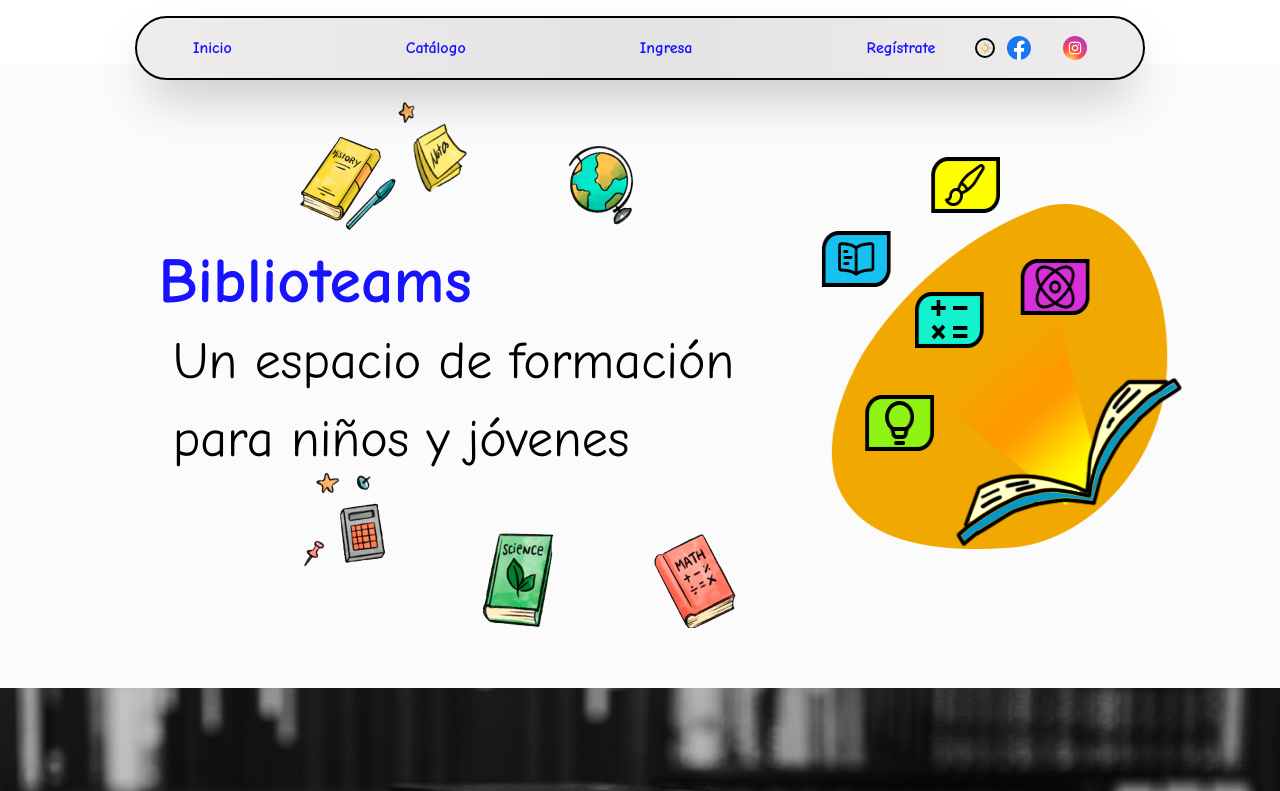
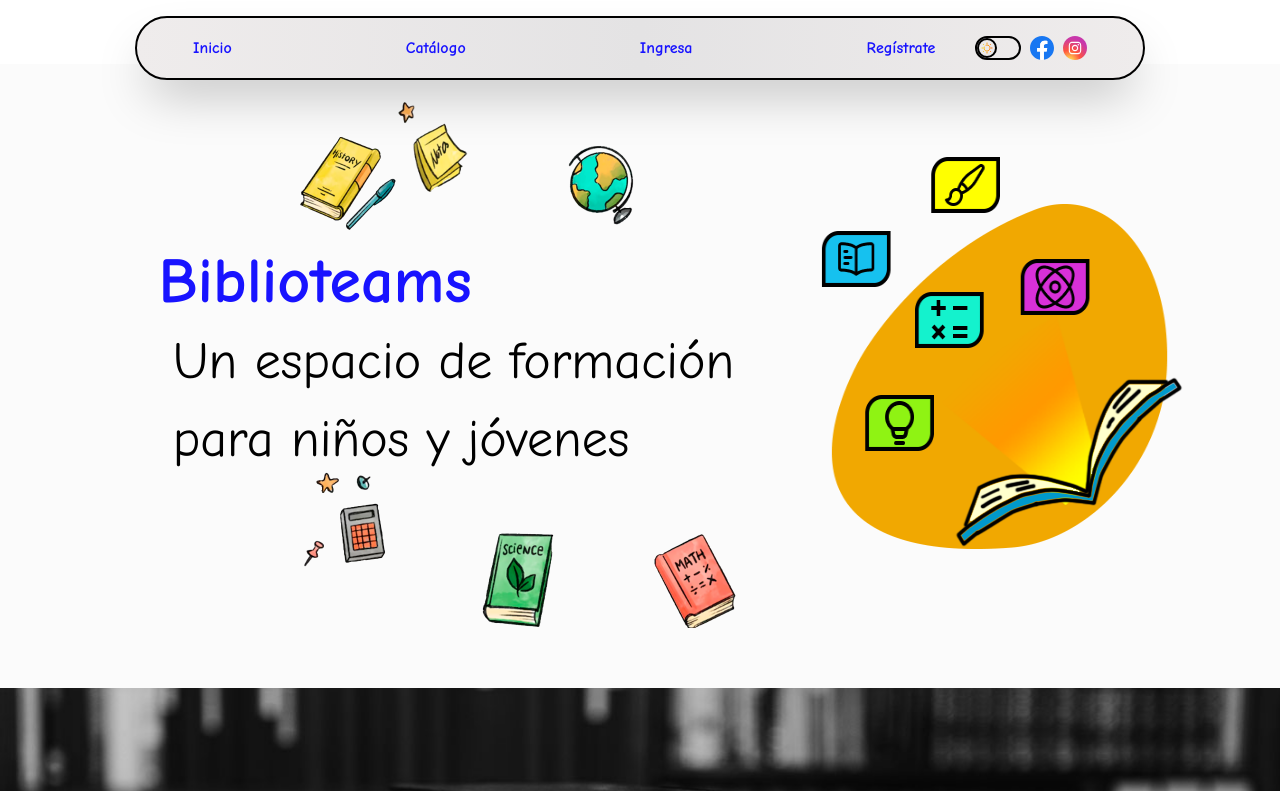
Before and after one commit to juan1988-tech/biblioteams, a React (Vite) app: page / in a window 1280 px wide. Shown: the top 791 px of the page. Built offline with nearby package versions, Linux system fonts and the light colour scheme.

Commit message:
annadir cambios corregin deploy

```diff
--- a/src/components/Header/Header.tsx
+++ b/src/components/Header/Header.tsx
@@ -15,7 +15,7 @@ const Header:React.FC = () => {
         }
       </ul>
       <ul className="flex items-center justify-between w-28 ml-10">
-            <ToggleBackground/>
+            <ToggleBackground classToggleName="relative w-11.5 h-6 rounded-full border-2 border-black"/>
             {
               HeaderImageLinks.map((link)=>(
                   <li key={link.src} className="w-6 h-6 rounded-full">
```
